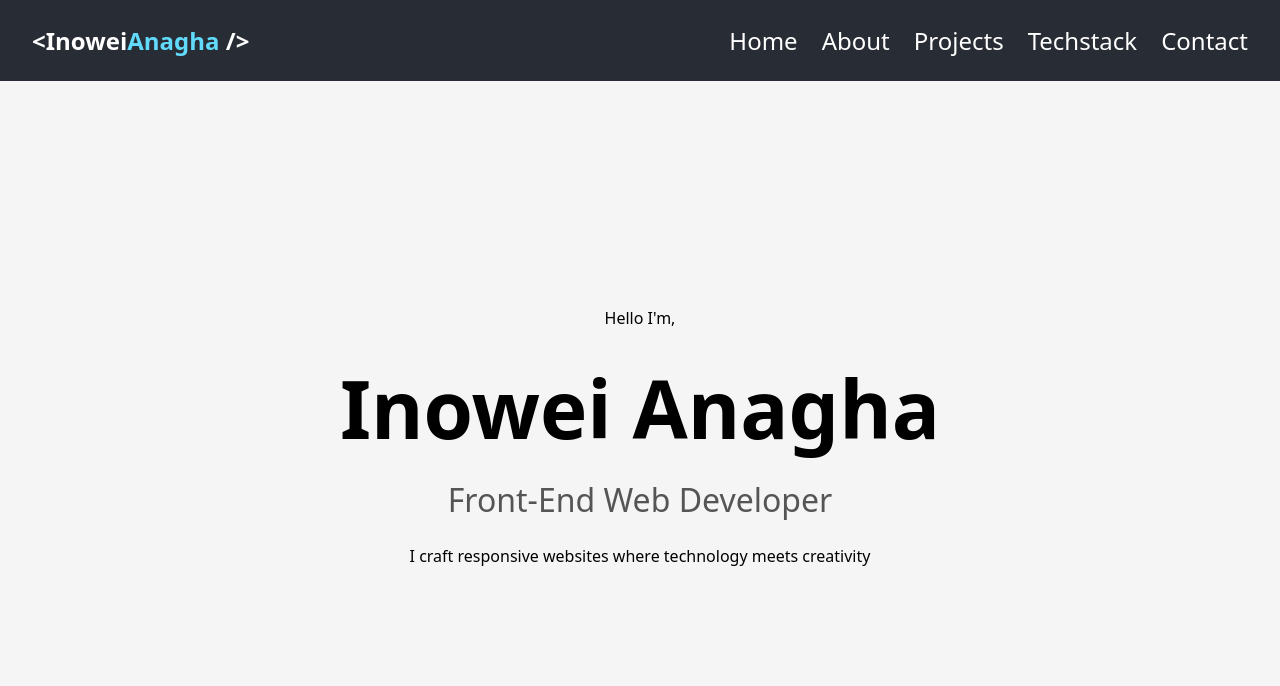
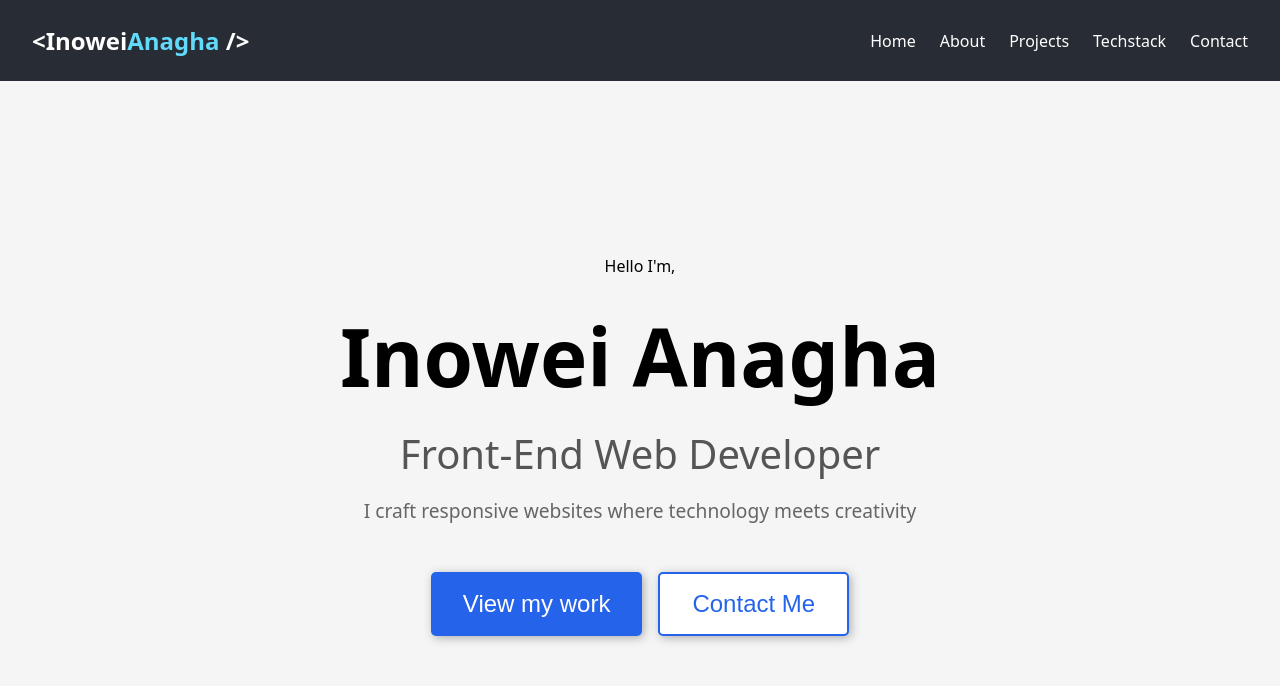
Before and after one commit to AnaghaInowei/Personal-Portfolio, a React (Vite) app: page / in a window 1280 px wide. Shown: the top 686 px of the page. Built offline with nearby package versions, Linux system fonts and the light colour scheme.

Commit message:
style: enhance Header component with button functionality and update App.css for improved layout

```diff
--- a/src/App.css
+++ b/src/App.css
@@ -3,6 +3,11 @@
   margin: 0 auto;
   padding: 2rem;
   text-align: center; */
+  display: flex;
+  flex-direction: column;
+  /* align-items: center;
+  justify-content: center; */
+  min-height: 100vh;
 }
 
 /* navbar styling */
@@ -38,6 +43,7 @@
 }
 
 .nav-links li {
+  font-size: 1rem;
   cursor: pointer;
   transition: red 0.3s ease;
   /* padding-right: 1.5rem; */
@@ -65,9 +71,57 @@ h1 {
 }
 
 .work {
-  font-size: 2rem;
+  font-size: 2.5rem;
   margin: 0.5rem 0;
   color: #555;
+}
+
+/* btn styling */
+.btn {
+  margin-top: 1.5rem;
+  display: flex;
+  gap: 1rem;
+}
+
+.btn-view,
+.btn-contact {
+  padding: 1rem 2rem;
+  font-size: 1.5rem;
+  border: none;
+  border-radius: 5px;
+  cursor: pointer;
+  box-shadow: 2px 2px 10px rgba(168, 168, 168, 0.929);
+  transition: background-color 0.3s ease, color 0.3s ease;
+}
+
+
+.txt {
+  font-size: 1.2rem;
+  color: #666;
+  max-width: 600px;
+  margin: 0.5rem 0 1.5rem 0;
+}
+
+.btn-view {
+  background-color: #2563EB;
+  color: white;
+}
+
+.btn-view:hover {
+  background-color: #1E40AF;
+  scale: 1.05;
+}
+
+.btn-contact {
+  background-color: white;
+  color: #2563EB;
+  border: 2px solid #2563EB;
+}
+
+.btn-contact:hover {
+  background-color: #2563EB;
+  color: white;
+  scale: 1.05;
 }
 
 /* .logo {
--- a/src/Components/Header.jsx
+++ b/src/Components/Header.jsx
@@ -5,6 +5,11 @@ export default function Header() {
       <h1>Inowei Anagha</h1>
       <p className="work">Front-End Web Developer</p>
       <p className="txt">I craft responsive websites where technology meets creativity</p>
+      <div className="btn">
+        <button className="btn-view">View my work</button>
+        <button className="btn-contact">Contact Me</button>
+      </div>
+
     </header>
   );
 }
```
